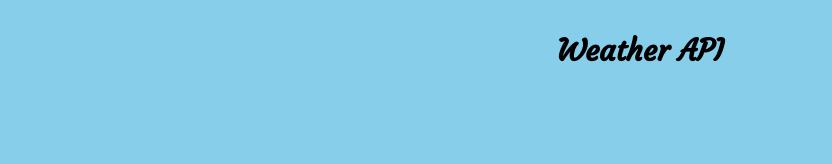
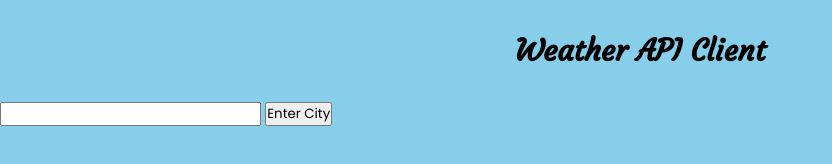
Before and after one commit to morehwachege/refactored-spoon, a plain HTML site: page index.html in a window 1280 px wide. Shown: the whole page, without its empty margins (0-832 px from the left). Drawn offline with Linux system fonts and the light colour scheme.

Commit message:
add input

```diff
--- a/index.html
+++ b/index.html
@@ -16,11 +16,22 @@
 
     <nav class="navbar">
         <h5 class="nav-title">
-            Weather API
+            Weather API Client
         </h5>
     </nav>
 
 
+    <main class="main">
+
+
+        <div class="form-container">
+            <form action="" class="form">
+                <input type="text" name="city" id="city-input">
+                <input type="submit" value="Enter City">
+            </form>
+        </div>
+
+    </main>
 
 
 
```
Also changed, not shown: src/images/cloud.png (added), 1 other file.
